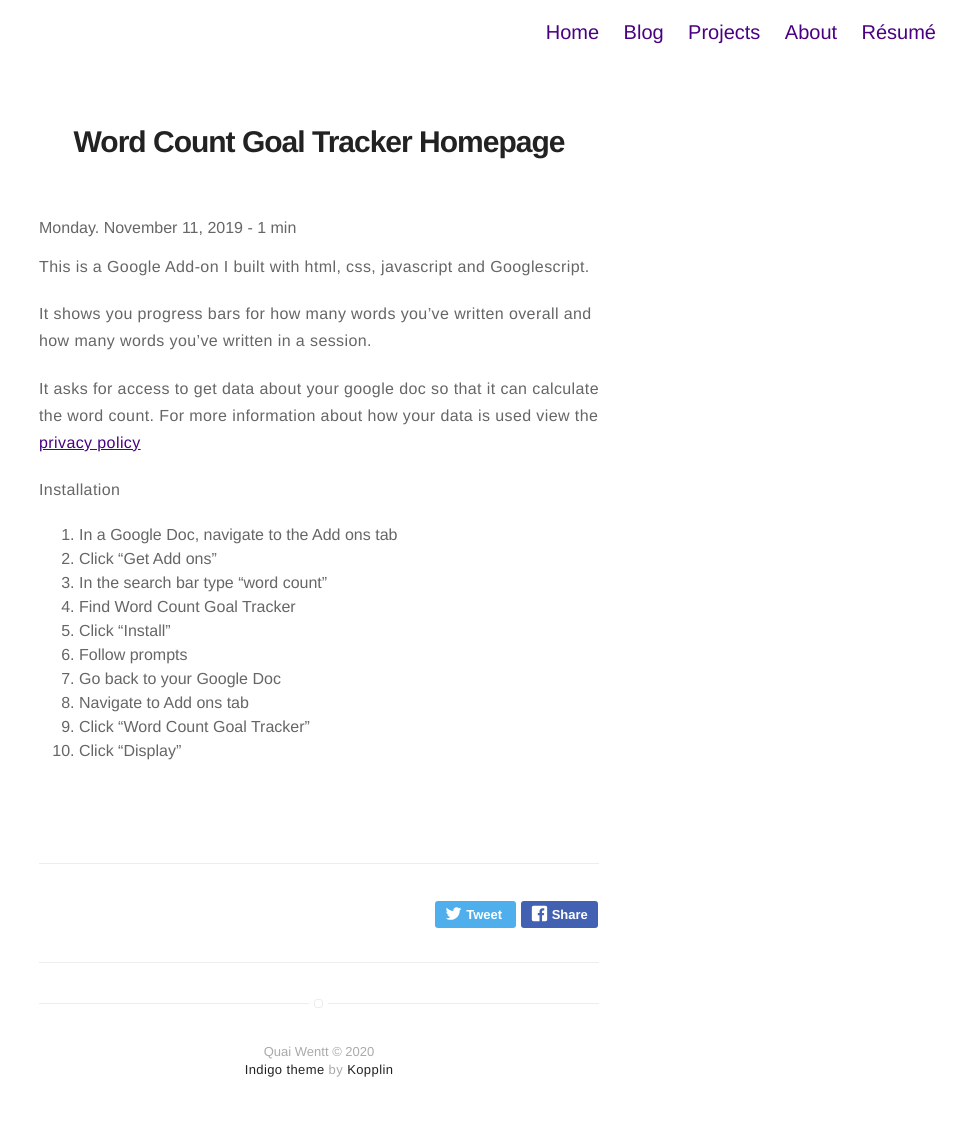
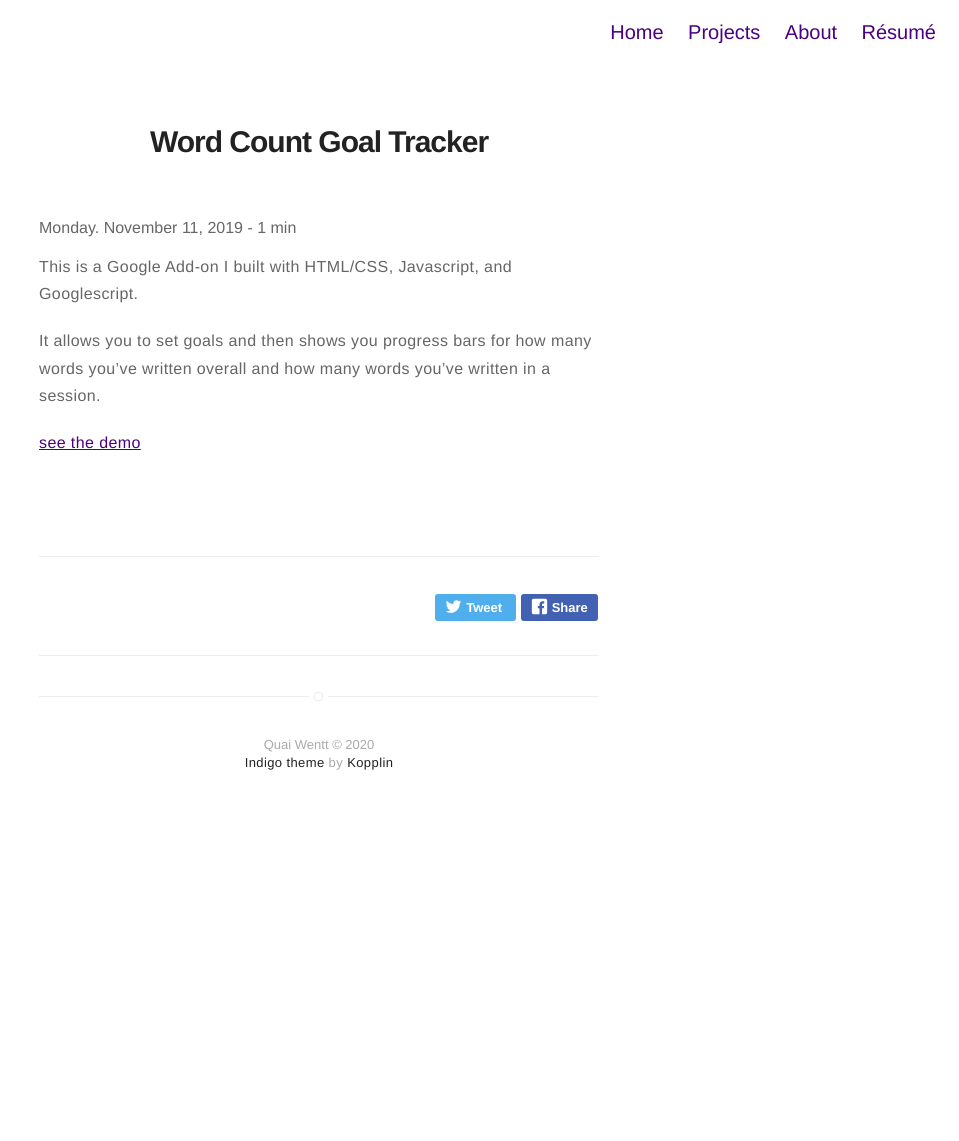
Before and after one commit to Qlwentt/qlwentt.github.io, a Jekyll site: the page built from _posts/2019-11-11-word-count-goal-tracker.md, in a window 1280 px wide. Shown: the whole page, without its empty margins (321-1280 px from the left). Built offline with Jekyll 4.4.1, drawn with Linux system fonts in a browser that asks for light colours; after the commit the page ends 900 px from its top, so only the background shows below that.

Commit message:
update resume; remove blog; update word count goal tracker project

```diff
--- a/_config.yml
+++ b/_config.yml
@@ -14,7 +14,7 @@ picture: assets/images/profile.png
 # and specify source (external or local).
 resume: true
 resume-external: false
-resume-url: assets/pdfs/QuaiResume-MAR_2019.pdf
+resume-url: assets/pdfs/QuaiResume-27_JAN_2020.pdf
 
 url: https://qlwentt.github.io
 
@@ -80,7 +80,7 @@ projects: true
 
 # if you don't need "about" or "blog", comment them out below
 about: true
-blog: true
+blog: false
 
 # do you want to show the "read time" of the posts?
 read-time: true
--- a/_posts/2019-11-11-word-count-goal-tracker.md
+++ b/_posts/2019-11-11-word-count-goal-tracker.md
@@ -1,24 +1,11 @@
 ---
-title: Word Count Goal Tracker Homepage
+title: Word Count Goal Tracker
 projects: true
 layout: post
 ---
 
-This is a Google Add-on I built with html, css, javascript and Googlescript.
+This is a Google Add-on I built with HTML/CSS, Javascript, and Googlescript.
 
-It shows you progress bars for how many words you've written overall and how many words you've written in a session.
+It allows you to set goals and then shows you progress bars for how many words you've written overall and how many words you've written in a session.
 
-It asks for access to get data about your google doc so that it can calculate the word count. For more information about how your data is used view the  [privacy policy](http://http://quaiwentt.com/privacy-policy-for-word-count-goal-tracker/)
-
-Installation
-
-1.  In a Google Doc, navigate to the Add ons tab
-2.  Click "Get Add ons"
-3.  In the search bar type "word count"
-4.  Find Word Count Goal Tracker
-5.  Click "Install"
-6.  Follow prompts
-7.  Go back to your Google Doc
-8.  Navigate to Add ons tab
-9.  Click "Word Count Goal Tracker"
-10.  Click "Display"
+[see the demo](https://youtu.be/r20JItcJlrU)
```
Also changed, not shown: _posts/2016-01-23-walle.md (+2 -0 lines), 1 other file.
